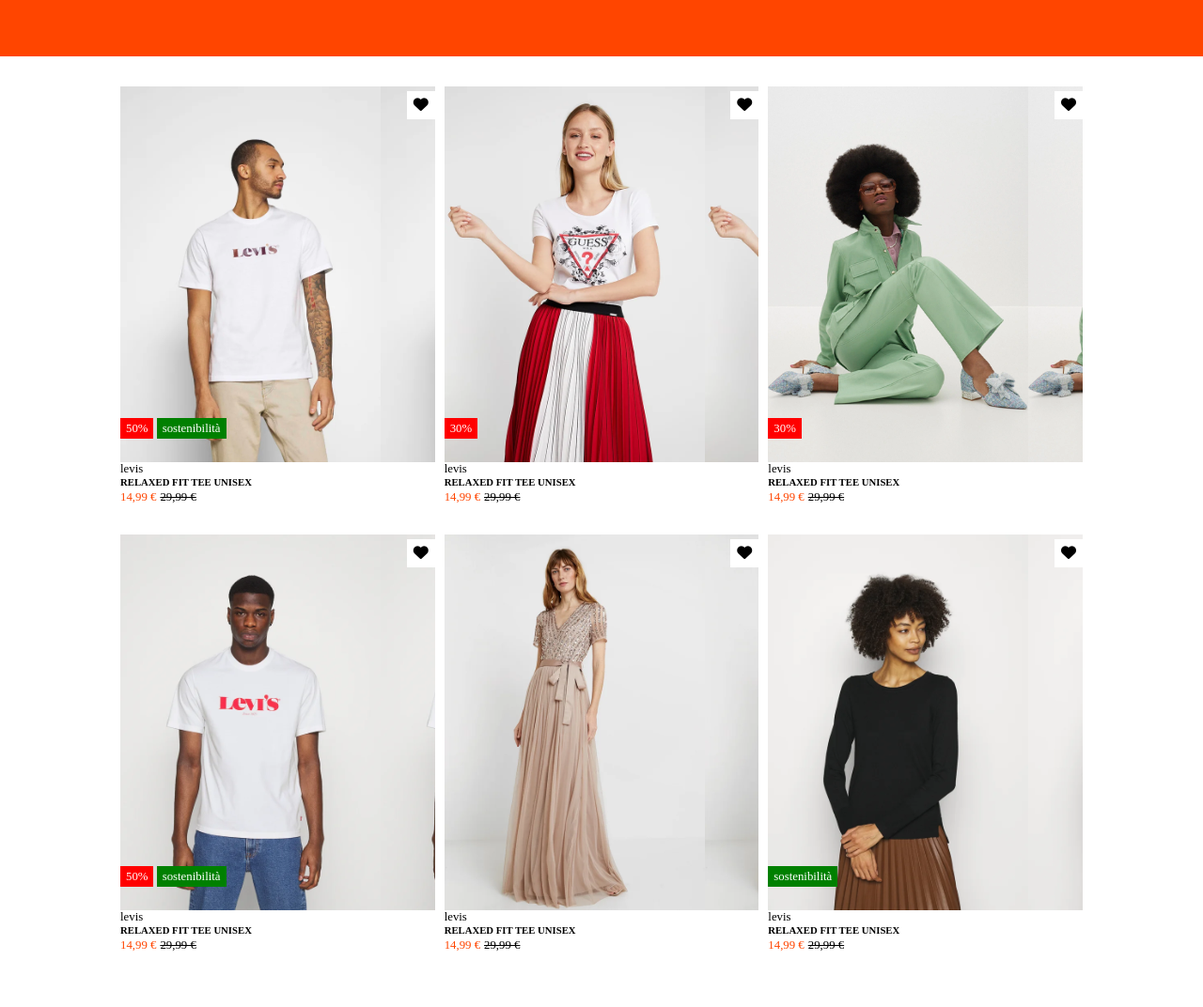
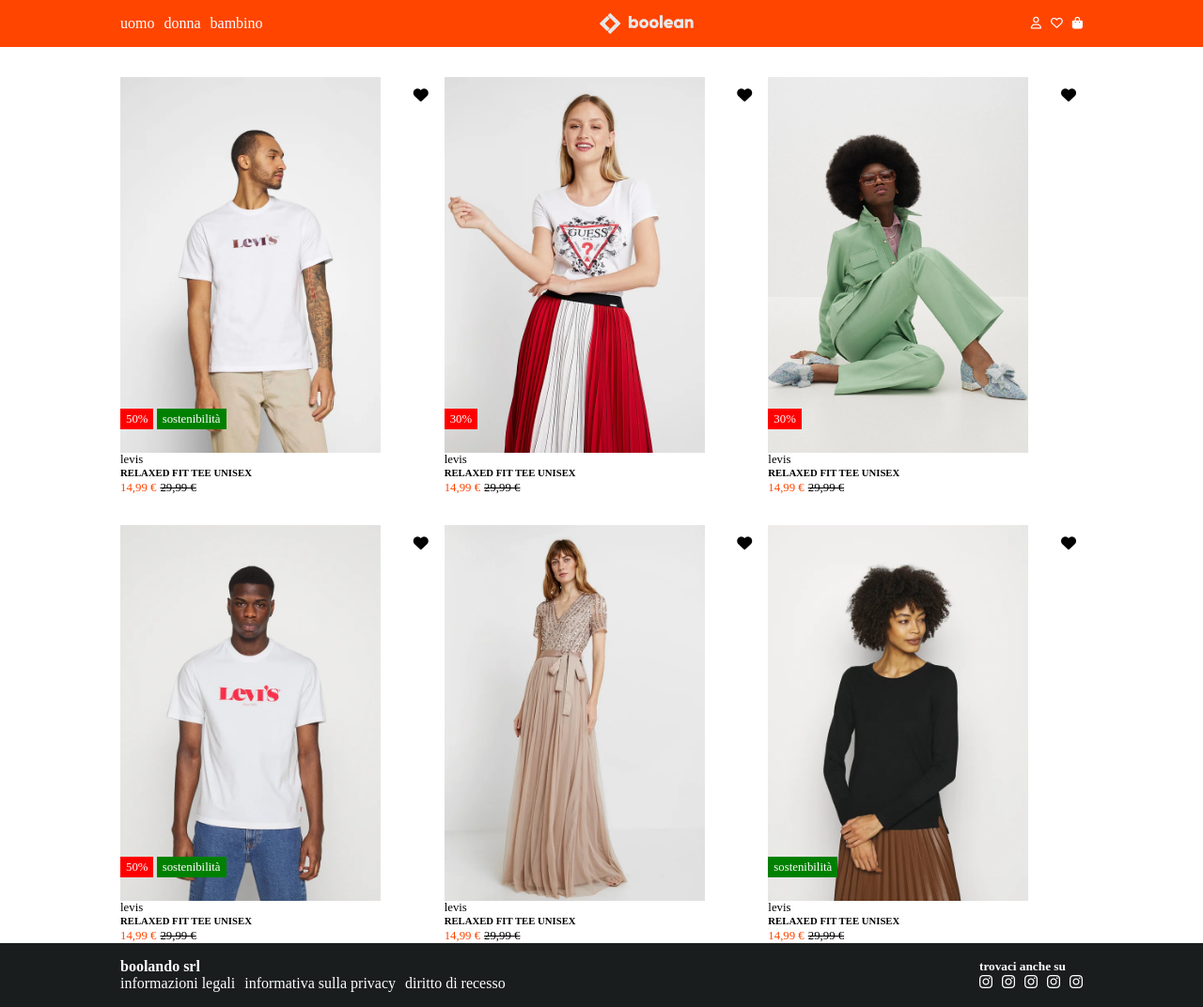
Before and after one commit to giorgiacapponi/html-css-boolando, a plain HTML site: page index.html in a window 1280 px wide. Shown: the whole page at 94% size. Before the commit the page ends 1014 px from the top, so only its background shows below. Drawn offline with Linux system fonts and the light colour scheme.

Commit message:
add header and footer

```diff
--- a/css/style.css
+++ b/css/style.css
@@ -3,12 +3,36 @@
     padding: 0;
     margin: 0;
     box-sizing: border-box;
+
+}
+/* HEADER */
+header{
+    height: 50px;
+    background-color: orangered;
+    line-height: 50px;
+}
+.logo{
+    width: 100px;
+}
+ul{ list-style-type:none;
+    gap: 10px;
+    color: white;
+
+
+}
+ul a {
+    color: inherit;
+    text-decoration: none;
+}
+.icone{
+    font-size: 0.8rem;
+}
+.row-header.flex{
+    justify-content: space-between;
+    align-items: center;
+
 }
 
-header{
-    height: 60px;
-    background-color: orangered;
-}
 /* COMMON */
 .flex{
     display: flex;
@@ -20,6 +44,7 @@ img{
 .container{
     width: 80%;
     margin: 0 auto;
+    max-width: 1200px;
     /* debug */
     /* background-color: rgb(56, 111, 111);
     height: 1200px; */
@@ -51,10 +76,12 @@ img{
 }
 .card{height: 100%;
 
+
 }
 .photo{
-    height: 400px;
+   height: 400px;
     background-size: contain;
+    background-repeat: no-repeat;
     position: relative;
 }
 
@@ -94,6 +121,7 @@ img{
     right: 0;
 }
 
+
 .one{
     background-image: url(../img/1.webp);
 }
@@ -130,3 +158,16 @@ img{
 .card:hover .six{
     background-image:url(../img/6b.webp) ;
 }
+
+/* FOOTER */
+footer{
+    background-color: rgb(25, 29, 29);
+}
+footer h4,h5{
+    color: white;
+}
+.container.flex{
+    justify-content: space-between;
+    align-items: center;
+    padding: 1em 0;
+}
--- a/index.html
+++ b/index.html
@@ -11,12 +11,28 @@
 <body>
     <!-- HEADER -->
     <header>
+        <div class="container">
+            <div class="row-header flex">
+                <ul class="flex">
+                    <li><a href="">uomo</a></li>
+                    <li> <a href="">donna</a></li>
+                    <li><a href="">bambino</a></li>
+                </ul>
+                <img class="logo" src="img/boolean-logo.png" alt="">
+                <ul class="flex icone">
+                    <li><a href=""><i class="fa-regular fa-user"></i></a> </li>
+                    <li><a href=""><i class="fa-regular fa-heart"></i></a></li>
+                    <li><a href=""><i class="fa-solid fa-bag-shopping"></i></a></li>
+                </ul>
+           </div>
+        </div>
 
     </header>
     <!-- /HEADER -->
 
     <!-- MAIN -->
-    <div class="container">
+    <main>
+     <div class="container">
         <div class="row flex">
 
             <div class="col">
@@ -155,8 +171,34 @@
             </div>
 
     </div>
+    </main>
+    <!-- /MAIN -->
 
-    <!-- /MAIN -->
+    <!-- FOOTER -->
+    <footer>
+        <div class="container flex" >
+            <div class="left-footer">
+                <h4>boolando srl</h4>
+                <ul class="flex" >
+                    <li> <a href="">informazioni legali</a> </li>
+                    <li><a href="">informativa sulla privacy</a></li>
+                    <li><a href="">diritto di recesso</a></li>
+                </ul>
+            </div>
+            <div class="right-footer">
+                <h5>trovaci anche su</h5>
+                <ul class="flex uno">
+                    <li><i class="fa-brands fa-instagram"></i></li>
+                    <li><i class="fa-brands fa-instagram"></i></li>
+                    <li><i class="fa-brands fa-instagram"></i></li>
+                    <li><i class="fa-brands fa-instagram"></i></li>
+                    <li><i class="fa-brands fa-instagram"></i></li>
+                </ul>
+            </div>
+        </div>
+
+
+    </footer>
 
 </body>
 </html>
```
